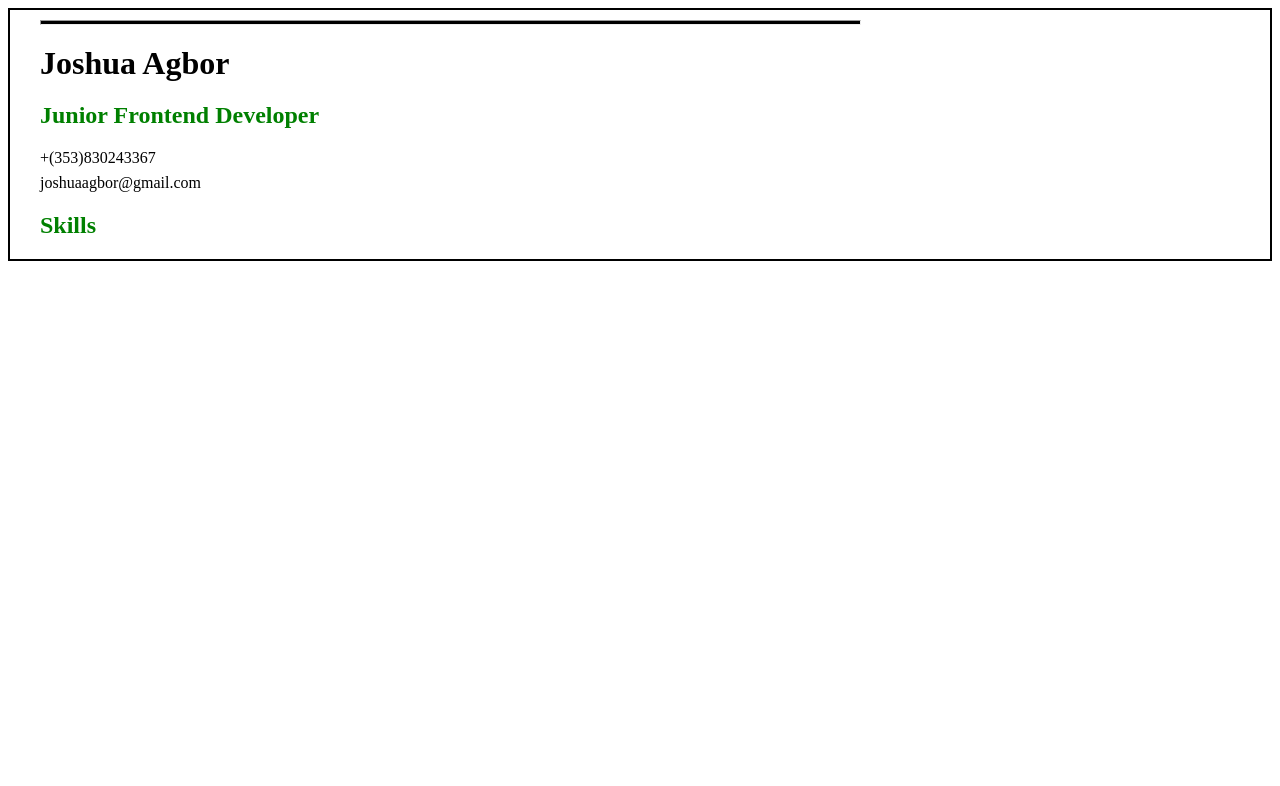
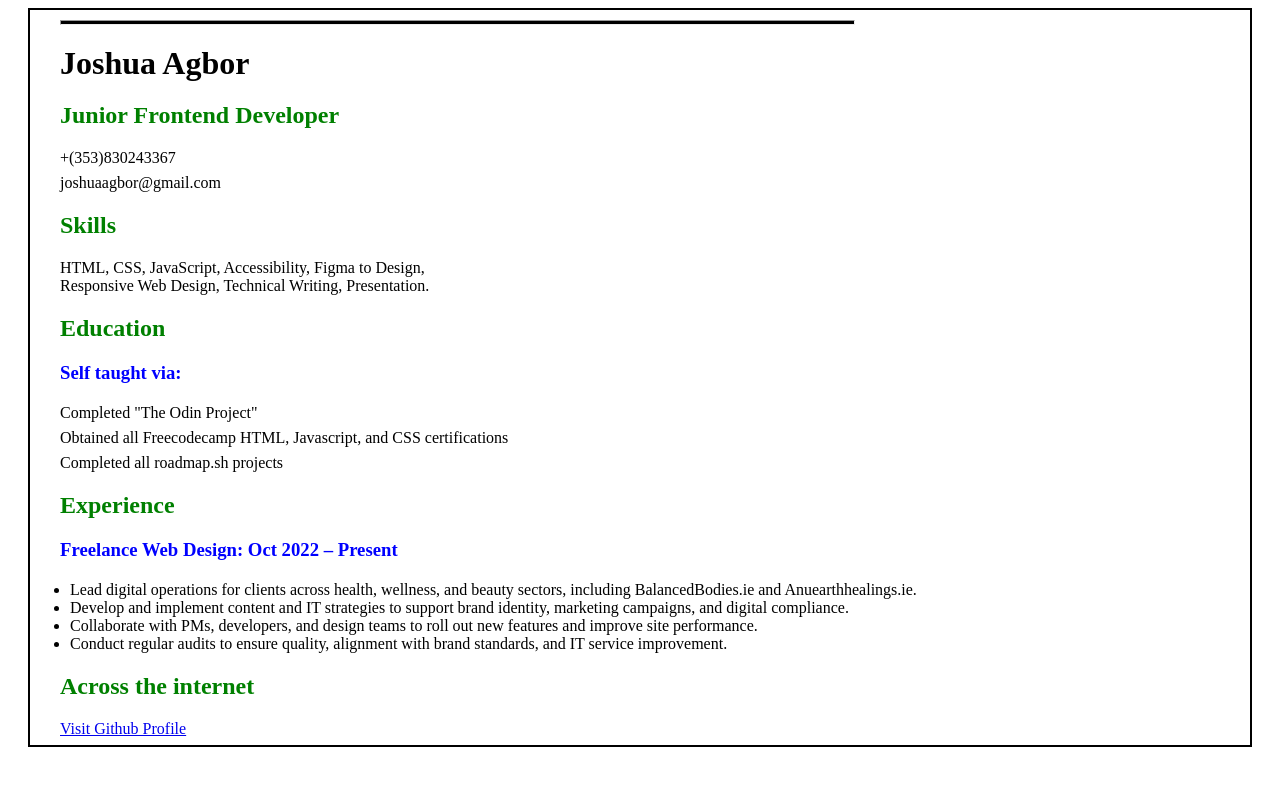
Before and after one commit to Zaunsrevenge/V2-html-portfolio-, a plain HTML site: page index.html in a window 1280 px wide. Drawn offline with Linux system fonts and the light colour scheme.

Commit message:
Completed project added some spacing to the border

```diff
--- a/index.html
+++ b/index.html
@@ -17,6 +17,30 @@
             <p>joshuaagbor@gmail.com</p>
 
             <h2>Skills</h2>
+            <p>HTML, CSS, JavaScript, Accessibility, Figma to Design,</br> Responsive Web Design, Technical Writing, Presentation.</p>
+
+            <h2>Education</h2>
+
+            <h3>Self taught via:</h3>
+            <p>Completed "The Odin Project"</p>
+            <p>Obtained all Freecodecamp HTML, Javascript, and CSS certifications</p>
+            <p>Completed all roadmap.sh projects</p>
+
+            <h2>Experience</h2>
+            <h3>Freelance Web Design: Oct 2022 – Present</h3>
+            <ul>
+            <li>Lead digital operations for clients across health, wellness, and beauty sectors, including BalancedBodies.ie and Anuearthhealings.ie.</li>
+            <li>Develop and implement content and IT strategies to support brand identity, marketing campaigns, and digital compliance.</li>
+            <li>Collaborate with PMs, developers, and design teams to roll out new features and improve site performance.
+            </li>
+<li>Conduct regular audits to ensure quality, alignment with brand standards, and IT service improvement.
+</li>
+</ul>
+
+<h2>Across the internet</h2>
+<p><a href="https://github.com/buildinrythm"> Visit Github Profile</a></p>
+
+
         </main>
     </div>
 </body>
@@ -24,6 +48,7 @@
 <style>
     .site-container {
         border: 2px solid black;
+        margin: 0px 20px;
     }
 
     h1{
@@ -33,6 +58,11 @@
     h2{
 margin: 20px 30px;
 color: green;
+    }
+
+    h3{
+        margin: 20px 30px;
+color: blue;
     }
 
     p{
```
